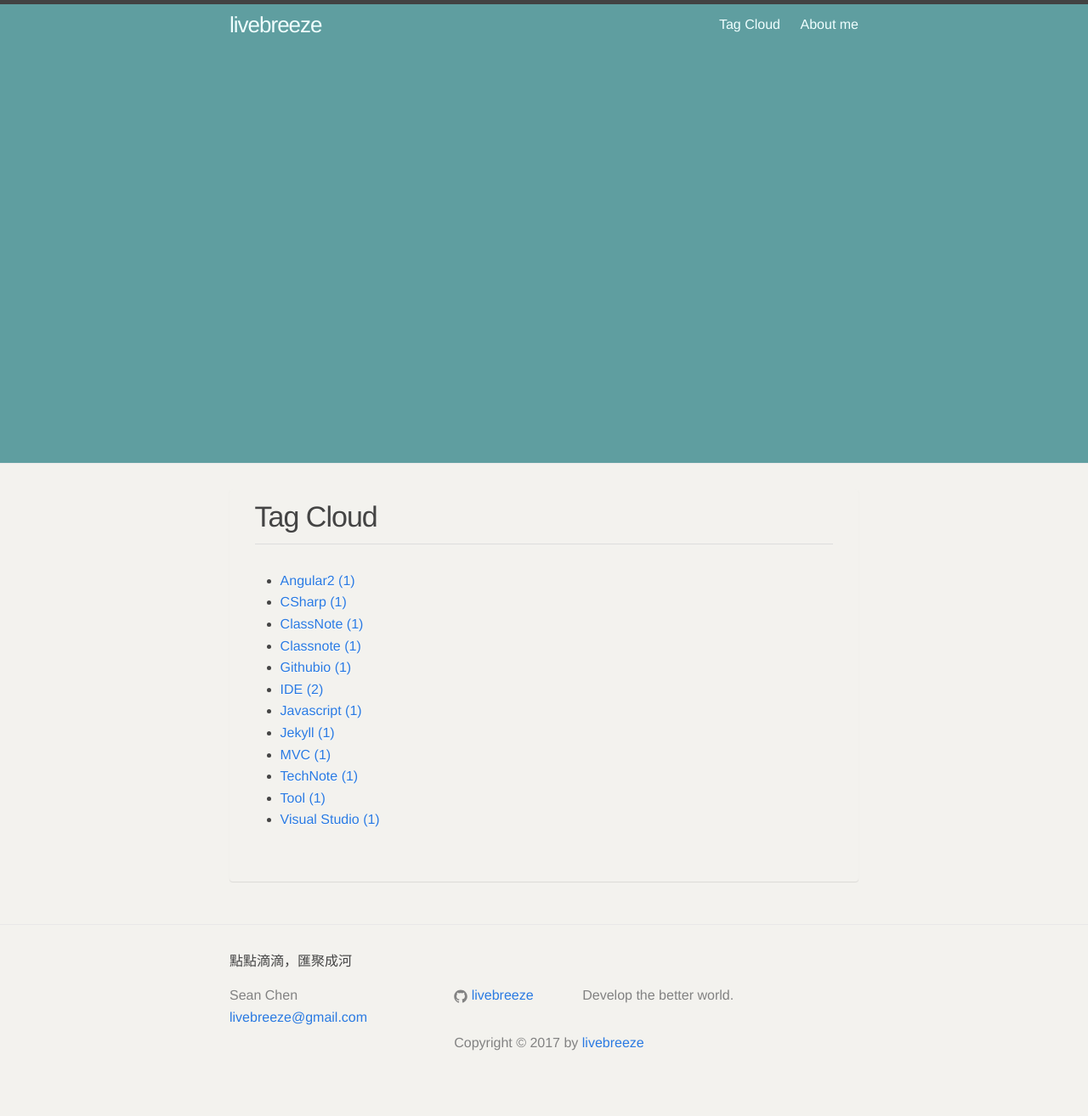
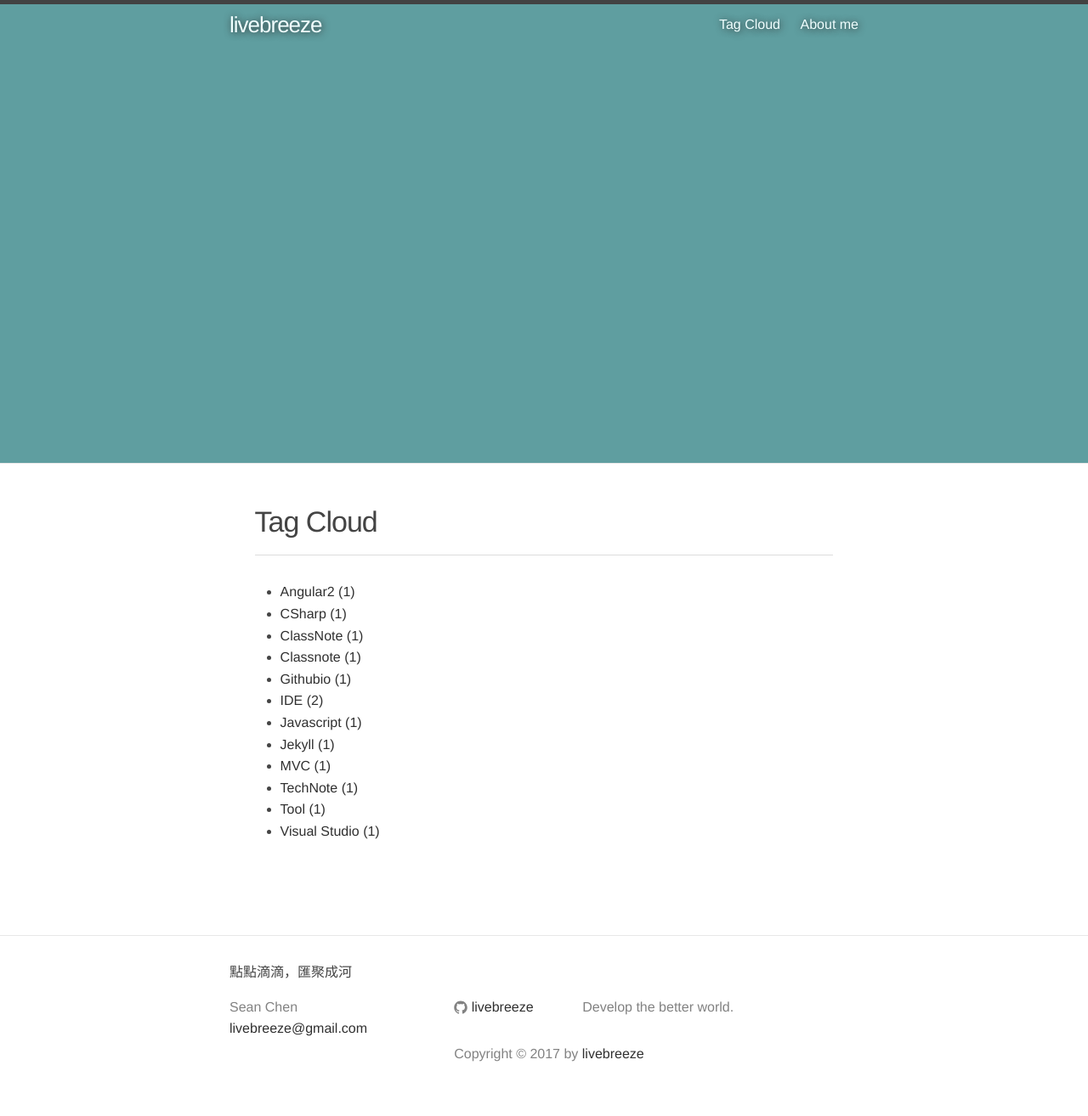
Before and after one commit to livebreeze-zz/livebreeze.github.io, a Jekyll site: the page built from tagCloud.md, in a window 1280 px wide. Shown: the whole page at 85% size. Built offline with Jekyll 4.4.1, drawn with Linux system fonts in a browser that asks for light colours; some web fonts are replaced.

Commit message:
update some setting

```diff
--- a/_includes/header.html
+++ b/_includes/header.html
@@ -20,8 +20,8 @@
           <a class="page-link" href="{{ my_page.url | prepend: site.baseurl }}">{{ my_page.title }}</a>
           {% endif %}
         {% endfor %}-->
-        <a class="page-link" href="tagCloud">Tag Cloud</a>
-        <a class="page-link" href="about">About me</a>
+        <a class="page-link" href="/tagCloud">Tag Cloud</a>
+        <a class="page-link" href="/about">About me</a>
       </div>
     </nav>
 
--- a/_sass/_layout.scss
+++ b/_sass/_layout.scss
@@ -18,6 +18,7 @@
 
     a.site-title, a.page-link {
         color:azure;
+        text-shadow: 1px 1px 8px #303030;
     }
 
     &:hover{
@@ -52,6 +53,11 @@
     .page-link {
         color: $text-color;
         line-height: $base-line-height;
+        text-shadow: 1px 1px 7px #303030;
+
+         &:hover {
+            text-decoration: none;
+        }
 
         // Gaps between nav items, but not on the last one
         &:not(:last-child) {
@@ -222,11 +228,11 @@
  * Posts
  */
  .post {
-     background-color: #f3f2ee;
+     background-color: #FFFFFF;
      padding: 2% 4% 4%;
      margin-bottom:20px;
      border-radius: 4px;
-     box-shadow: 0 1px 1px rgba(0, 0, 0, 0.1);
+    //  box-shadow: 0 1px 1px rgba(0, 0, 0, 0.1);
  }
 
 .post-header {
@@ -237,7 +243,7 @@
 .post-title {
     font-size: 34px;
     letter-spacing: -1px;
-    line-height: 1;
+    line-height: 1.4;
 
     @include media-query($on-laptop) {
         font-size: 24px;
--- a/css/main.scss
+++ b/css/main.scss
@@ -15,8 +15,8 @@ $base-line-height: 1.6;
 $spacing-unit:     30px;
 
 $text-color:       #444;
-$background-color: #f3f2ee;
-$brand-color:      #2a7ae2;
+$background-color: #FFFFFF;
+$brand-color:      #303030;
 
 $grey-color:       #828282;
 $grey-color-light: lighten($grey-color, 40%);
@@ -29,7 +29,7 @@ $on-palm:          600px;
 $on-laptop:        800px;
 
 // index
-$post-link-brand-color: #3af;
+$post-link-brand-color: #444;
 
 
 
```
Also changed, not shown: about.md (+1 -3 lines).
